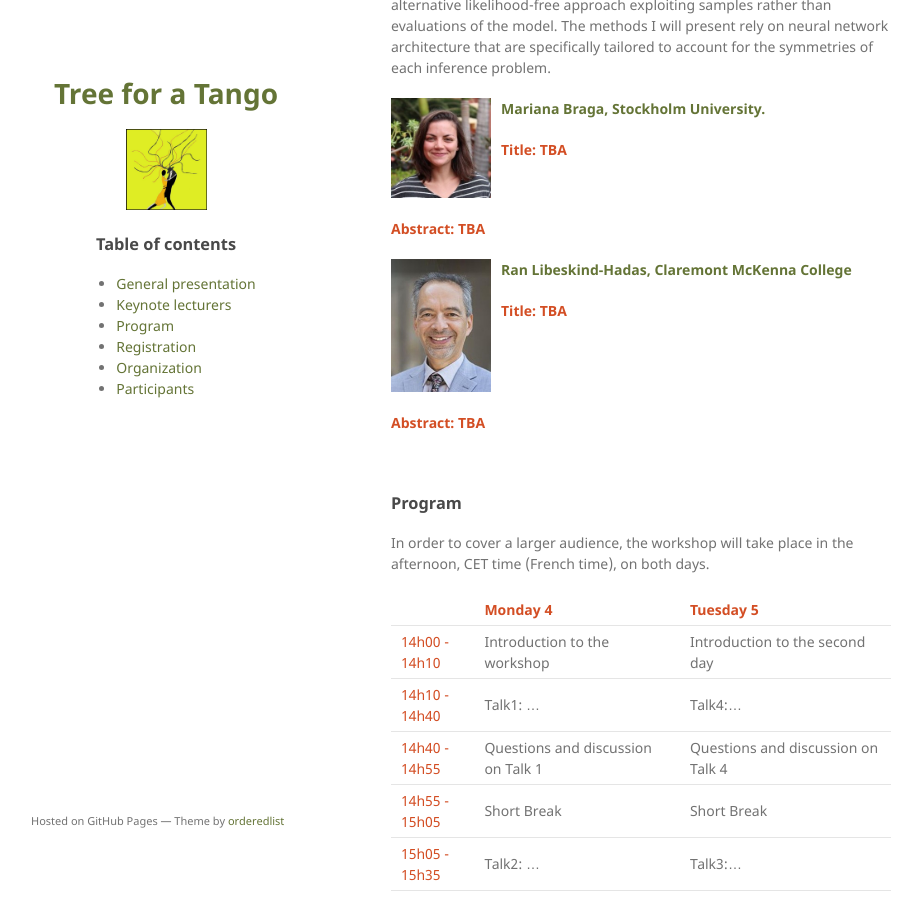
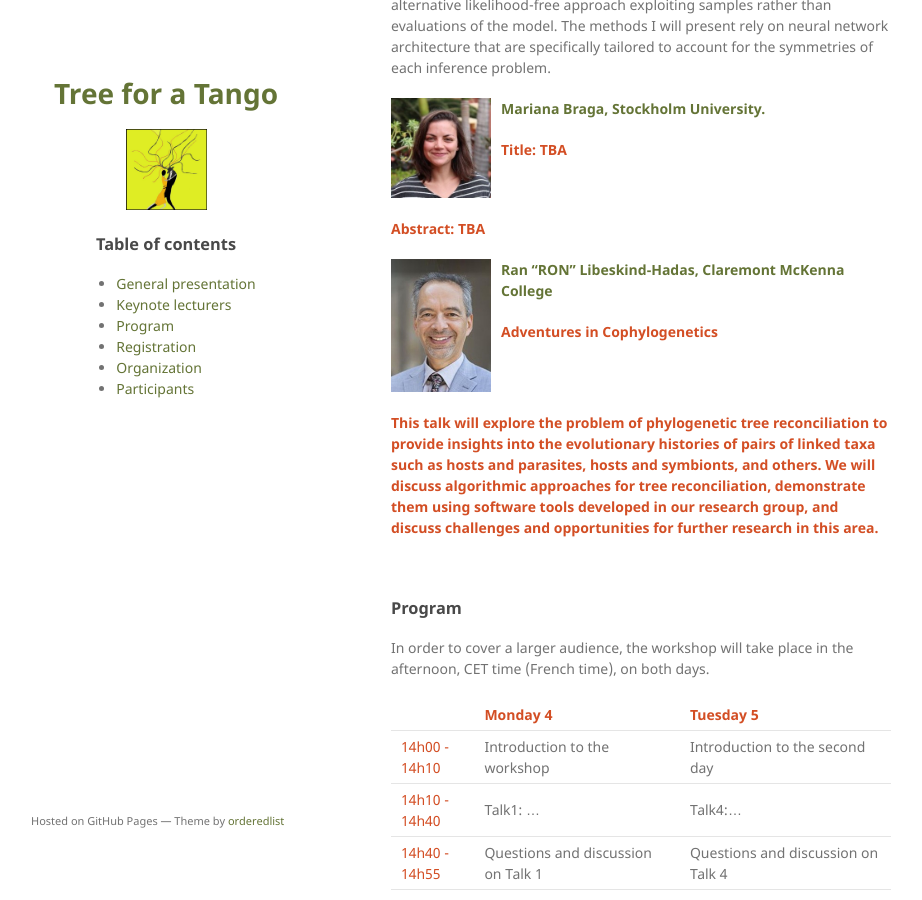
Before and after one commit to bioinf-isel/bioinf-isel.github.io, a Jekyll site: the page built from tree-for-a-tango/index.md, in a window 1280 px wide and 900 px high, scrolled down 1833 px. Shown: the whole window, without its empty margins (179-1101 px from the left). Built offline with Jekyll 4.4.1, drawn with Linux system fonts in a browser that asks for light colours; the repository's description, which GitHub fills in, is left out.

Commit message:
Ran description

```diff
--- a/tree-for-a-tango/index.md
+++ b/tree-for-a-tango/index.md
@@ -94,12 +94,12 @@ problem.
 
 <img  title="a title" alt="Alt text" src="/assets/img/Ran.jpeg" width="20%" height="20%" style="float: left;  padding-right: 10px; " />
 
-**<span style="color:#647436">Ran Libeskind-Hadas, Claremont McKenna College </span>**
+**<span style="color:#647436">Ran “RON” Libeskind-Hadas, Claremont McKenna College </span>**
 
-**<span style="color:#D34E24"> Title: TBA  </span>**
+**<span style="color:#D34E24"> Adventures in Cophylogenetics  </span>**
 <br clear="left"/>
 
-**<span style="color:#D34E24">Abstract: TBA</span>**
+**<span style="color:#D34E24">This talk will explore the problem of phylogenetic tree reconciliation to provide insights into the evolutionary histories of pairs of linked taxa such as hosts and parasites, hosts and symbionts, and others. We will discuss algorithmic approaches for tree reconciliation, demonstrate them using software tools developed in our research group, and discuss challenges and opportunities for further research in this area.</span>**
 
 
 <!--- This is a blockquote following a header.
```
